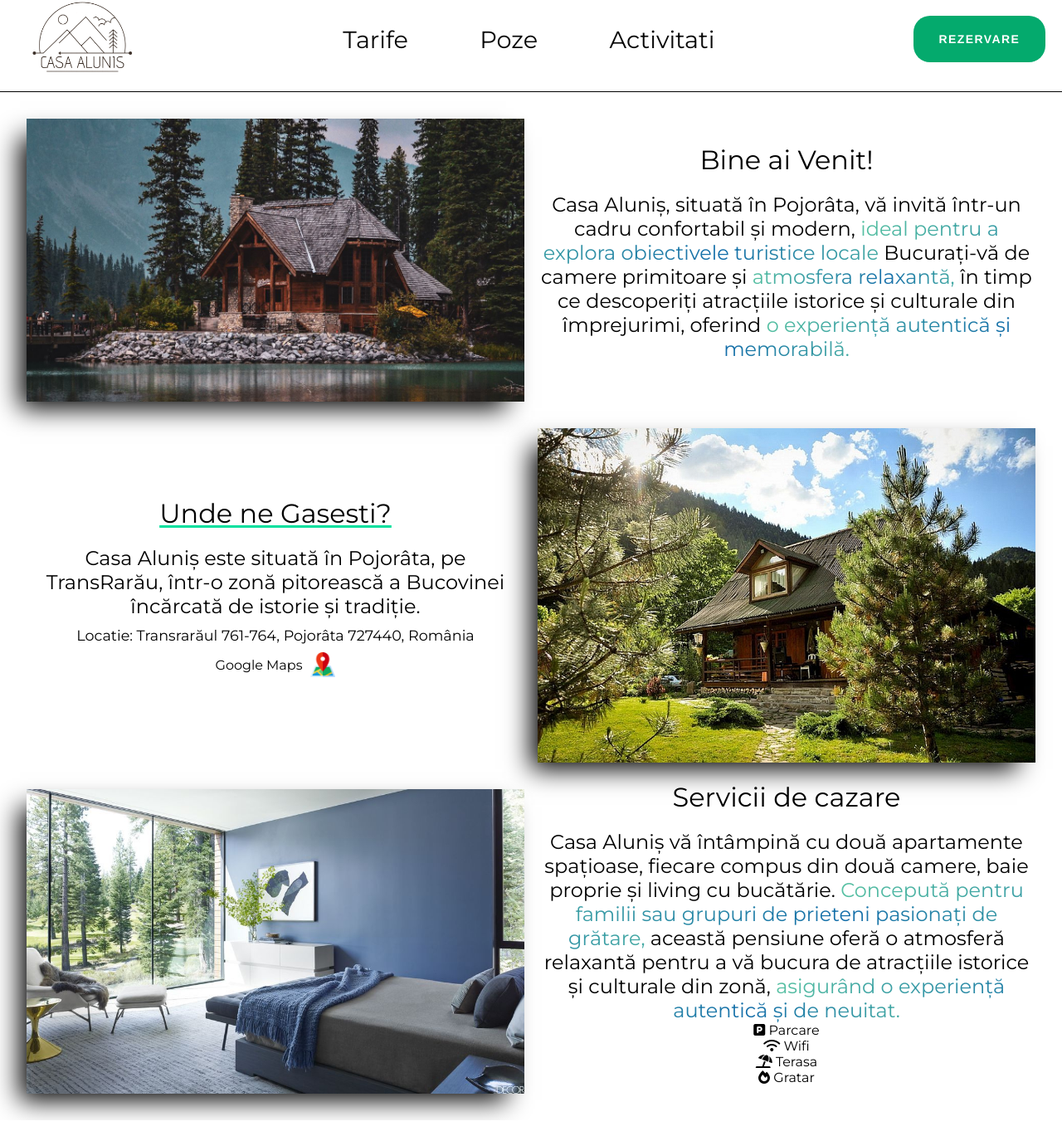
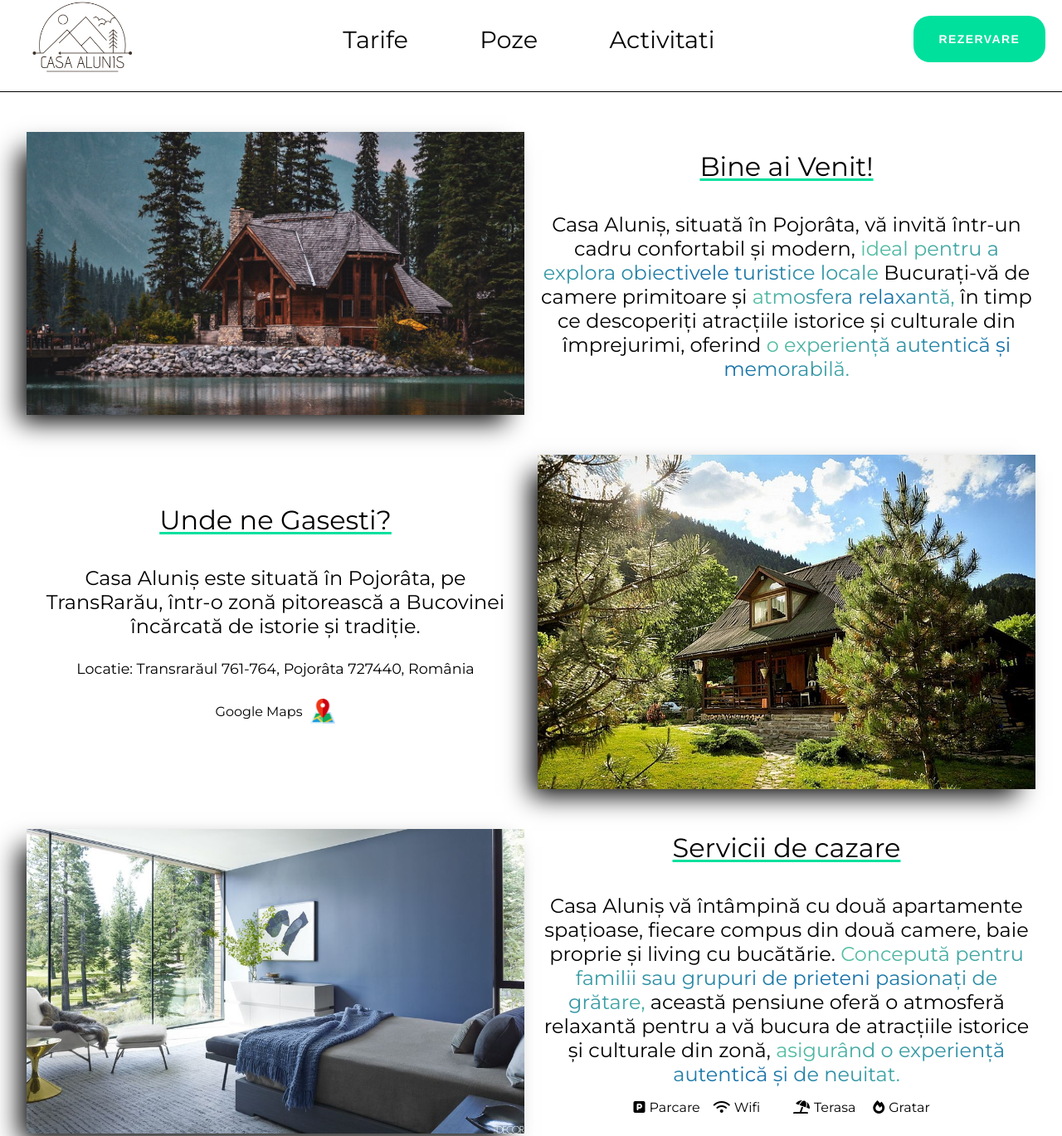
Before and after one commit to majestique1337/Proiect-Pensiune, a plain HTML site: page index.html in a window 1280 px wide. Shown: the part 15-1384 px from the top of the page at 83% size. Drawn offline with Linux system fonts and the light colour scheme.

Commit message:
Styles for "Servicii de cazare" updated

```diff
--- a/CSS/styles.css
+++ b/CSS/styles.css
@@ -10,6 +10,9 @@ body {
     grid-column-gap: 1em;
     grid-row-gap: 1em;
     margin: 2em;
+    margin-bottom: 3em;
+    margin-top: 3em;
+
   }
 
   .img {
@@ -111,10 +114,9 @@ body {
 
   .text-container-top {
     display: flex;
-    justify-content: center;
-    align-items: center;
-    flex-direction: column;
-    text-align: center;
+  flex-direction: column;
+  align-items: center;
+  gap: 1em;
   }
 
   /* Media queries for responsiveness */
@@ -142,6 +144,9 @@ body {
   font-size: 2em;
   position: relative;
  bottom: 20px;
+ text-decoration: underline;
+ text-decoration-color: #00e09d;
+ text-underline-offset: 3px;
 }
 .icon-mic {
   width: 30px;
@@ -167,3 +172,29 @@ body {
 .button-container {
   text-align: center;
 }
+
+@media (max-width: 768px) {
+  .address,.locatie {
+    font-size: 0.8em;
+  }
+}
+
+.icons-servicii-de-cazare {
+display: grid;
+align-items: center;
+grid-template-columns: 1fr 1fr 1fr 1fr;
+column-gap: 1em;
+row-gap: 1em;
+font-size: 1rem;
+}
+
+.item {
+  display: flex;
+  align-items: center;
+  gap: 5px;
+}
+@media (max-width: 768px) {
+  .icons-servicii-de-cazare {
+    font-size: 0.7em;
+  }
+}
--- a/CSS/topnav.css
+++ b/CSS/topnav.css
@@ -109,7 +109,7 @@ color: #070707;
 .button-48 {
   border-radius: 20px;
 appearance: none;
-background-color: #04AA6D ;
+background-color: #00e09d;
 border-width: 0;
 box-sizing: border-box;
 color: #ffffff;
@@ -140,7 +140,7 @@ white-space: nowrap;
   border-radius: 19px;
 animation: opacityFallbackOut .5s step-end forwards;
 backface-visibility: hidden;
-background-color: #184D47;
+background-color: #184d1f;
 clip-path: polygon(-1% 0, 0 0, -25% 100%, -1% 100%);
 content: "";
 height: 100%;
@@ -251,7 +251,7 @@ position: relative;
   bottom: 0;
   left: 0;
   color: white;
-  background-color: teal;
+  background-color: #00e09d;
   padding: 1em;
   justify-content: center;
   align-items: center;
@@ -278,6 +278,8 @@ position: relative;
   grid-column-gap: 1em;
   grid-row-gap: 1em;
   margin: 2em;
+  margin-top: 3em;
+  margin-bottom: 3em;
 }
 
 .image {
```
